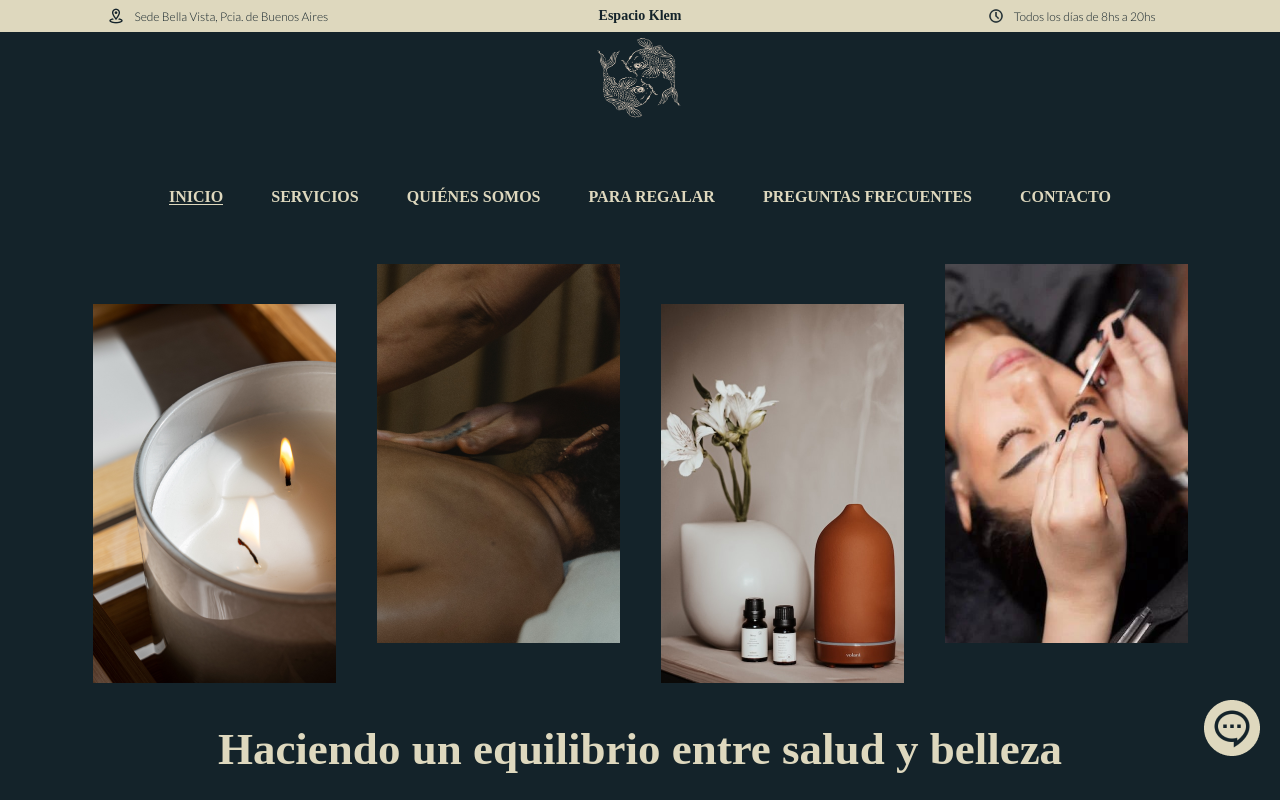
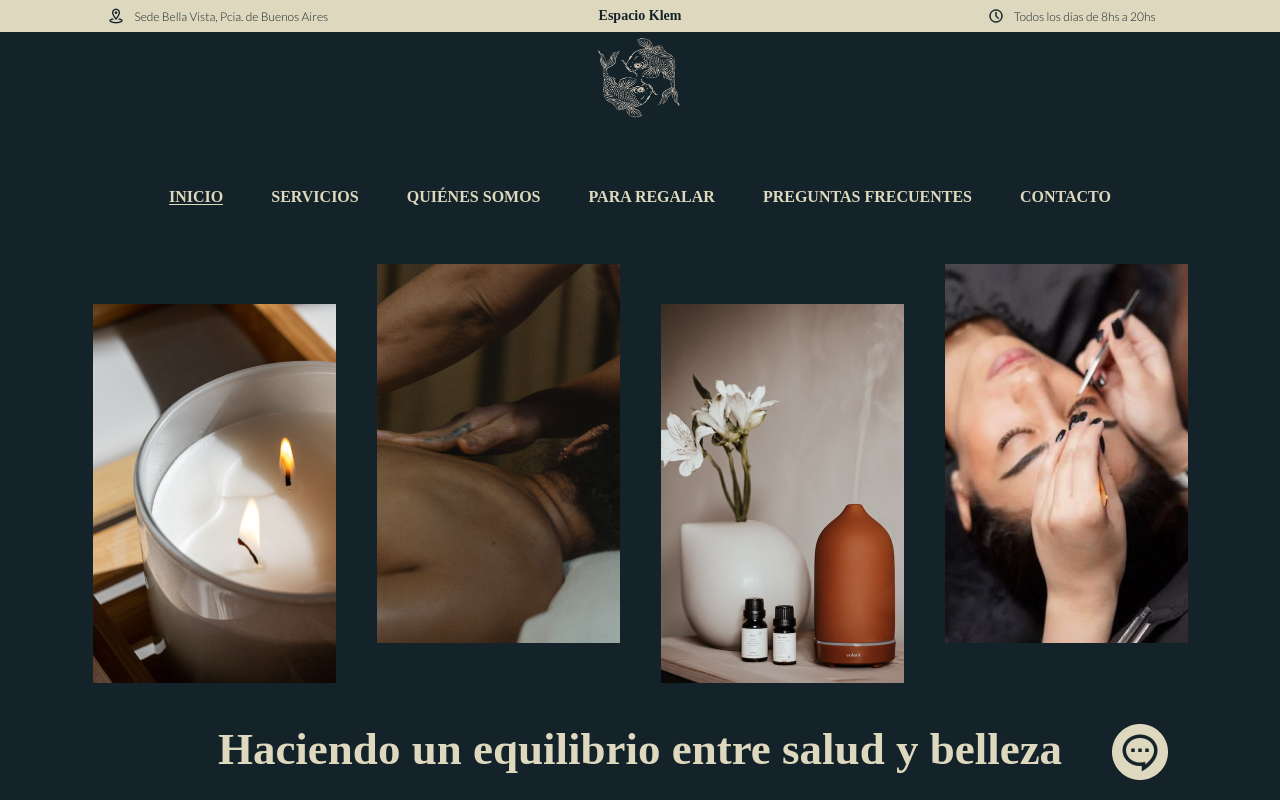
Before and after one commit to joaquingutierrez/espacio-klem, a React (Create React App) app: page / in a window 1280 px wide. Shown: the top 800 px of the page. Built offline with nearby package versions, Linux system fonts and the light colour scheme; a web font is replaced by a local one.

Commit message:
Boton flotante arreglado

```diff
--- a/src/components/BotonFlotante/style.css
+++ b/src/components/BotonFlotante/style.css
@@ -1,8 +1,8 @@
 .botonFlotanteContainer {
     position: fixed;
     z-index: 40;
-    bottom: 40px;
-    right: 20px;
+    bottom: 16px;
+    right: 112px;
 }
 
 @media (min-width: 745px) and (max-width: 1184px) {
--- a/src/components/Nav/Nav.jsx
+++ b/src/components/Nav/Nav.jsx
@@ -150,10 +150,10 @@ const Nav = () => {
                         return <h2 onClick={() => closeMenu()} key={index} className="navBarItem menu-item"><a id={item.id + "menuHamburguesa"} className="navBarLink" href={item.href}>{item.name}</a></h2>
                     })}
                     <div className="navIconosRedes">
-                        <a href="https://www.facebook.com/espacioklem"><img src={facebookNavLogo} alt="" /></a>
-                        <a href="https://www.instagram.com/espacioklem/"><img src={instagramNavLogo} alt="" /></a>
-                        <a href="https://api.whatsapp.com/send?phone=5491169853215"><img src={whatsappNavLogo} alt="" /></a>
-                        <a href="mailto:espacioklem@gmail.com"><img src={correoNavLogo} alt="" /></a>
+                        <a href="https://www.facebook.com/espacioklem" target="_blank"><img src={facebookNavLogo} alt="" /></a>
+                        <a href="https://www.instagram.com/espacioklem/" target="_blank"><img src={instagramNavLogo} alt="" /></a>
+                        <a href="https://api.whatsapp.com/send?phone=5491169853215" target="_blank"><img src={whatsappNavLogo} alt="" /></a>
+                        <a href="mailto:espacioklem@gmail.com" target="_blank"><img src={correoNavLogo} alt="" /></a>
                     </div>
                     <div className="contenedorFlexMovileNav">
                         <img src={logoUbicacion} alt="" />
--- a/src/components/ParaRegalar/style.css
+++ b/src/components/ParaRegalar/style.css
@@ -12,7 +12,6 @@
     align-items: center;
     justify-content: center;
     gap: 50px;
-    /* padding: 50px 0; */
 }
 
 .textoRegalo {
```
